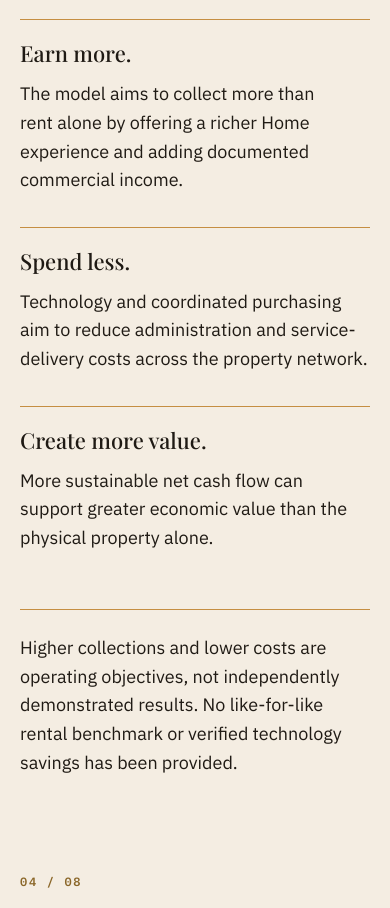
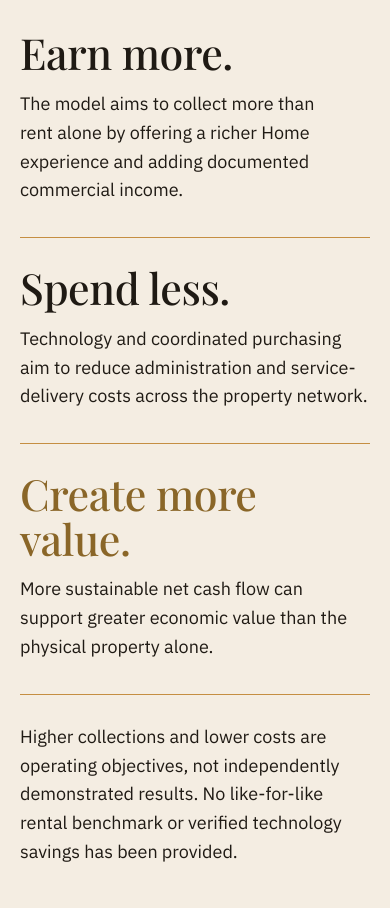
Before and after one commit to Helen369-gif1/glonari-homes-v2, a plain HTML site: page docs/glonari-properties.html in a window 390 px wide. Shown: the part 2587-3495 px from the top of the page. Drawn offline with nearby package versions, Linux system fonts and the light colour scheme.

Commit message:
Glonari Properties design

```diff
--- a/docs/css/properties.css
+++ b/docs/css/properties.css
@@ -199,19 +199,18 @@ html:not(.has-scenes) .np-hero__cue { display: none; }
 }
 .np-better__fig { margin: clamp(64px, 6vw, 96px) 0 0; }
 .np-better__fig img { display: block; width: 100%; height: auto; aspect-ratio: 2560 / 1097; object-fit: cover; }
-.np-better__grid {
-  margin-top: clamp(40px, 4vw, 64px);
-  display: grid; grid-template-columns: repeat(12, minmax(0, 1fr)); column-gap: clamp(16px, 2vw, 32px); align-items: start;
-}
-.np-better__s { margin: 0; padding-top: 20px; border-top: 1px solid var(--gp-gold-mid); font-size: 18px; line-height: 1.6; text-wrap: pretty; }
-.np-better__s strong { display: block; margin-bottom: 12px; font-family: var(--font-display); font-weight: 500; font-size: clamp(22px, 2vw, 27px); line-height: 1.25; }
-.np-better__s--1 { grid-column: 1 / 5; margin-top: clamp(48px, 6.6vw, 96px); }
-.np-better__s--2 { grid-column: 5 / 9; margin-top: clamp(24px, 3.3vw, 48px); }
-.np-better__s--3 { grid-column: 9 / 13; }
-.np-better__note { margin: clamp(56px, 5vw, 72px) 0 0; max-width: 46em; padding-top: 24px; border-top: 1px solid var(--gp-gold-mid); font-size: 18px; line-height: 1.6; color: var(--gh-ink); text-wrap: pretty; }
+.np-better__rows { margin-top: clamp(24px, 3vw, 48px); }
+.np-better__row { display: grid; grid-template-columns: repeat(12, minmax(0, 1fr)); column-gap: clamp(16px, 2vw, 32px); align-items: first baseline; padding: 36px 0 40px; border-top: 1px solid var(--gp-gold-mid); }
+.np-better__h { grid-column: 1 / 8; margin: 0; font-family: var(--font-display); font-weight: 500; font-size: clamp(40px, 5vw, 72px); line-height: 1.04; letter-spacing: -.01em; }
+.np-better__t { grid-column: 8 / 13; margin: 0; font-size: 18px; line-height: 1.6; text-wrap: pretty; }
+.np-better__row:first-child { border-top: 0; }
+.np-better__row--value .np-better__h { color: var(--gh-gold-ink); }
+.np-better__end { display: grid; grid-template-columns: repeat(12, minmax(0, 1fr)); column-gap: clamp(16px, 2vw, 32px); padding-top: 28px; border-top: 1px solid var(--gp-gold-mid); }
+.np-better__note { grid-column: 8 / 13; margin: 0; font-size: 18px; line-height: 1.6; color: var(--gh-ink); text-wrap: pretty; }
 @media (max-width: 899px) {
-  .np-better__grid { grid-template-columns: minmax(0, 1fr); row-gap: 32px; }
-  .np-better__s--1, .np-better__s--2, .np-better__s--3 { grid-column: 1; margin-top: 0; }
+  .np-better__h, .np-better__t, .np-better__note { grid-column: 1 / -1; }
+  .np-better__row { row-gap: 14px; padding: 28px 0 32px; }
+  .np-better__h { font-size: clamp(38px, 11vw, 52px); }
 }
 @media (max-width: 768px) { .np-better__fig img { aspect-ratio: 3 / 2; } }
 
@@ -228,22 +227,25 @@ html:not(.has-scenes) .np-hero__cue { display: none; }
 .np-shares__l1, .np-shares__l2 { display: block; }
 .np-shares__l1 { color: var(--gh-ink); }
 .np-shares__l2 { color: var(--gh-gold-ink); }
-.np-shares__rule { height: 1px; margin: clamp(80px, 9vw, 140px) 0 clamp(40px, 4vw, 64px); background: var(--gp-gold-mid); transform-origin: left center; }
+.np-shares__line { display: flex; align-items: center; gap: 20px; margin-top: clamp(48px, 5vw, 72px); }
+.np-shares__rule { flex: 1; height: 1px; background: var(--gp-gold-mid); transform-origin: left center; }
+.np-shares__sign { flex: none; line-height: 1; font-family: var(--font-word); font-weight: 600; font-size: clamp(32px, 3vw, 42px); font-variant-numeric: lining-nums; letter-spacing: .01em; color: var(--gh-gold-ink); }
 .np-shares__row { display: grid; grid-template-columns: repeat(12, minmax(0, 1fr)); column-gap: clamp(16px, 2vw, 32px); align-items: start; }
 .np-shares__row p { margin: 0; text-wrap: pretty; }
-.np-shares__a { grid-column: 1 / 6; }
+.np-shares__row { margin-top: clamp(64px, 6vw, 88px); }
+.np-shares__a { grid-column: 1 / 6; font-size: clamp(30px, 3vw, 42px); line-height: 1.18; }
 .np-shares__b { grid-column: 7 / 13; font-size: 18px; line-height: 1.6; }
 .np-shares__note {
-  margin: clamp(72px, 7vw, 104px) 0 0; max-width: 36em; padding-top: 20px; border-top: 1px solid var(--gp-gold-mid);
+  margin: 24px 0 0; max-width: calc(100% * 7 / 12);
   font-size: 17px; line-height: 1.55; color: var(--gh-ink); text-wrap: pretty;
 }
 @media (max-width: 899px) {
   .np-shares__a, .np-shares__b { grid-column: 1 / -1; }
-  .np-shares__row { row-gap: 32px; }
+  .np-shares__row { row-gap: 28px; }
+  .np-shares__note { max-width: none; }
 }
 @media (max-width: 768px) {
   .np-shares__title { font-size: clamp(40px, 11vw, 64px); }
-  .np-shares__rule { margin-block: 64px 40px; }
 }
 
 /* ---------- 04 value: three figures with their document labels on one gold line (scene), the long disclaimer on a paper strip right under the scene ---------- */
--- a/docs/glonari-properties.html
+++ b/docs/glonari-properties.html
@@ -125,25 +125,25 @@
            sizes="100vw" width="2560" height="1097" alt="A warm entrance hall with arched windows, olive trees and candlelight at golden hour" loading="lazy">
     </figure>
     <div class="container">
-      <div class="np-better__grid">
-        <p class="np-better__s np-better__s--1" data-reveal><strong>Earn more.</strong> The model aims to collect more than rent alone by offering a richer Home experience and adding documented commercial income.</p>
-        <p class="np-better__s np-better__s--2" data-reveal><strong>Spend less.</strong> Technology and coordinated purchasing aim to reduce administration and service-delivery costs across the property network.</p>
-        <p class="np-better__s np-better__s--3" data-reveal><strong>Create more value.</strong> More sustainable net cash flow can support greater economic value than the physical property alone.</p>
+      <div class="np-better__rows">
+        <div class="np-better__row" data-reveal><h3 class="np-better__h">Earn more.</h3><p class="np-better__t">The model aims to collect more than rent alone by offering a richer Home experience and adding documented commercial income.</p></div>
+        <div class="np-better__row" data-reveal><h3 class="np-better__h">Spend less.</h3><p class="np-better__t">Technology and coordinated purchasing aim to reduce administration and service-delivery costs across the property network.</p></div>
+        <div class="np-better__row np-better__row--value" data-reveal><h3 class="np-better__h">Create more value.</h3><p class="np-better__t">More sustainable net cash flow can support greater economic value than the physical property alone.</p></div>
+        <div class="np-better__end"><p class="np-better__note" data-reveal>Higher collections and lower costs are operating objectives, not independently demonstrated results. No like-for-like rental benchmark or verified technology savings has been provided.</p></div>
       </div>
-      <p class="np-better__note" data-reveal>Higher collections and lower costs are operating objectives, not independently demonstrated results. No like-for-like rental benchmark or verified technology savings has been provided.</p>
     </div>
   </section>
 
-  <!-- ============ 03 What are GPA shares? (type only, no image): two-line headline, air, one gold line across (drawn by scroll), then one row of two columns on a shared top, and the last two sentences as a small note ============ -->
+  <!-- ============ 03 What are GPA shares? (type only, no image): two-line headline, air, one row of two columns, then one gold line across (drawn by scroll) ending in a small 20% mark, and the last two sentences as a small note under it ============ -->
   <section class="np-shares" aria-labelledby="shares-title">
     <div class="container">
       <p class="eyebrow">04 / 08</p>
       <h2 class="np-shares__title" id="shares-title"><span class="np-shares__l1">Own Part of the Business.</span> <span class="np-shares__l2">Not a Particular House.</span></h2>
-      <div class="np-shares__rule" aria-hidden="true"></div>
       <div class="np-shares__row">
         <p class="np-shares__a lead" data-reveal>GPA Class A represents equity in Glonari Properties.</p>
         <p class="np-shares__b" data-reveal>GPA is an alternative to holding equity in one Home. You hold company shares alongside your Home agreement, with growth potential from properties and the operating business. Glonari Members hold GPA equal to at least 20% of the value of their home. GPA shares do not give an investor ownership of the home in which they live.</p>
       </div>
+      <div class="np-shares__line" aria-hidden="true"><span class="np-shares__rule"></span><span class="np-shares__sign">20%</span></div>
       <p class="np-shares__note" data-reveal>More capital is not itself a gain. Percentage ownership can fall; later value per share depends on the property and operating economics achieved after new capital is deployed. Participation in GPA and the acquisition of GPA shares depend on applicable requirements and on the investor meeting the established conditions.</p>
     </div>
   </section>
--- a/docs/js/properties.js
+++ b/docs/js/properties.js
@@ -82,9 +82,13 @@
         .fromTo(o, { v: from }, { v: to, duration: .9, onUpdate: () => { live.textContent = fmt(o.v); } }, 0)
         .to({}, { duration: .1 }, .9);
     }
-    // 03: the gold line across the container is drawn
-    const r3 = $(".np-shares__rule");
-    if (r3) gsap.fromTo(r3, { scaleX: 0 }, { scaleX: 1, ease: "none", scrollTrigger: st(r3, "top 90%", "top 55%") });
+    // 03: the gold line is drawn left to right, the 20% mark appears at its end
+    const ln = $(".np-shares__line");
+    if (ln) {
+      gsap.timeline({ scrollTrigger: st(ln, "top 90%", "top 55%"), defaults: { ease: "none" } })
+        .fromTo($(".np-shares__rule", ln), { scaleX: 0 }, { scaleX: 1, duration: .85 }, 0)
+        .fromTo($(".np-shares__sign", ln), { opacity: 0 }, { opacity: 1, duration: .15 }, .85);
+    }
     // 07: the gold rule is drawn
     const rule = $(".np-adv__rule");
     if (rule) gsap.fromTo(rule, { scaleX: 0 }, { scaleX: 1, ease: "none", scrollTrigger: st(rule, "top 90%", "top 55%") });
```
Also changed, not shown: 1 other file.
